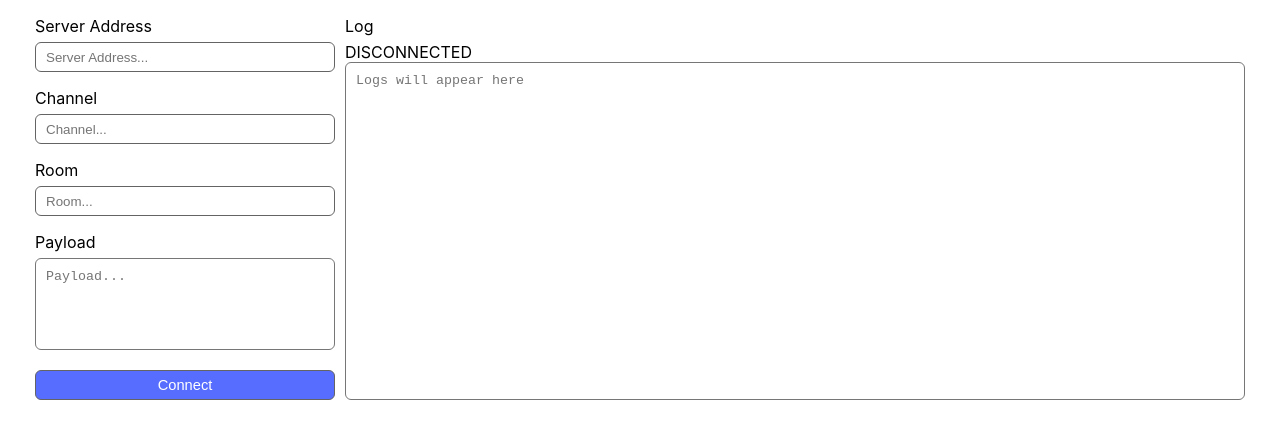
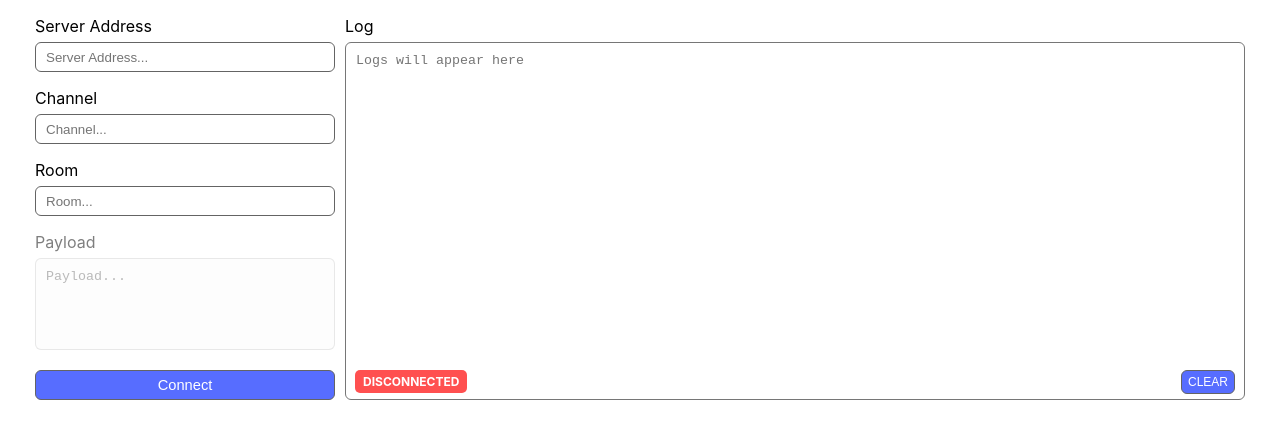
Before and after one commit to smcbride1/action-cable-debugger, a React (Create React App) app: page / in a window 1280 px wide. Shown: the top 438 px of the page. Built offline with nearby package versions, Linux system fonts and the light colour scheme.

Commit message:
Updated styling

```diff
--- a/src/App.css
+++ b/src/App.css
@@ -8,6 +8,7 @@
   width: 900px;
   display: flex;
   flex-flow: column;
+  position: relative;
 }
 
 .outer-container {
@@ -54,6 +55,26 @@ input[type="text"]{
   margin-bottom: 6px;
 }
 
+#connected-indicator{
+  border-radius: 5px;
+  padding: 4px 8px;
+  font-weight: bold;
+  font-size: 12px;
+  text-align: center;
+  position: absolute;
+  z-index: 1;
+  top: 370px;
+  left: 10px;
+}
+#connected-indicator.connected{
+  background-color: #5bff5b;
+  color: black;
+}
+
+#connected-indicator.disconnected{
+  background-color: #FF5050;
+  color: white;
+}
 
 button{
   height: 30px;
@@ -63,3 +84,22 @@ button{
   background-color: #576DFF;
   color: white
 }
+
+button:hover{
+  opacity: 50%;
+}
+
+button.small{
+  height: 24px;
+  font-size: 12px;
+  background-color: #576DFF;
+  color: white;
+  position: absolute;
+  z-index: 1;
+  top: 370px;
+  right: 10px;
+}
+
+.disabled{
+  opacity: 50%;
+}
--- a/src/App.js
+++ b/src/App.js
@@ -11,6 +11,9 @@ function App() {
   const connect = () => {
   }
 
+  const clearLog = () => {
+  }
+
   return (
     <>
       <div className="outer-container">
@@ -22,14 +25,15 @@ function App() {
             <InputBox className="fill-width-container" placeholder="Channel..."/>
             <ElementLabel text="Room"/>
             <InputBox className="fill-width-container" placeholder="Room..."/>
-            <ElementLabel text="Payload"/>
-            <InputArea className="fill-auto-container" placeholder="Payload..."/>
+            <ElementLabel disabled={!connected} text="Payload"/>
+            <InputArea disabled={!connected} className="fill-auto-container" placeholder="Payload..."/>
             <br></br>
             <Button text="Connect" className="fill-width-container" id="connect-button" onClick={connect}/>
           </div>
           <div id="response-info">
             <ElementLabel text="Log"/>
             <ConnectedIndicator connected={connected}/>
+            <Button text="CLEAR" className="small" onClick={clearLog}/>
             <InputArea className="fill-auto-container" placeholder="Logs will appear here"/>
           </div>
         </div>
--- a/src/components/ConnectedIndicator.js
+++ b/src/components/ConnectedIndicator.js
@@ -1,6 +1,6 @@
 export default function ConnectedIndicator(props) {
     return(
-        <div className="connected-indicator">
+        <div id="connected-indicator" className={props.connected ? "connected" : "disconnected"}>
             {props.connected ? "CONNECTED" : "DISCONNECTED"}
         </div>
     )
--- a/src/components/ElementLabel.js
+++ b/src/components/ElementLabel.js
@@ -1,5 +1,5 @@
 export default function ElementLabel(props) {
     return(
-        <p className="element-label">{props.text}</p>
+        <p disabled={props.disabled} className={`element-label ${props.disabled ? "disabled" : ""}`}>{props.text}</p>
     )
 }
--- a/src/components/InputArea.js
+++ b/src/components/InputArea.js
@@ -1,5 +1,5 @@
 export default function InputArea(props) {
     return(
-        <textarea className={props.className} placeholder={props.placeholder}></textarea>
+        <textarea disabled={props.disabled} className={`${props.className} ${props.disabled ? "disabled" : ""}`} placeholder={props.placeholder}></textarea>
     )
 }
```
Also changed, not shown: 1 other file (tests, documents, lock files or other folders).
